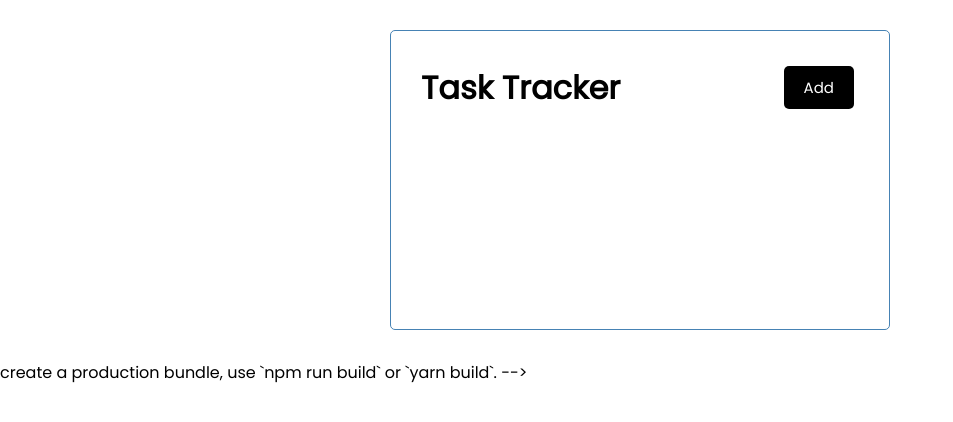
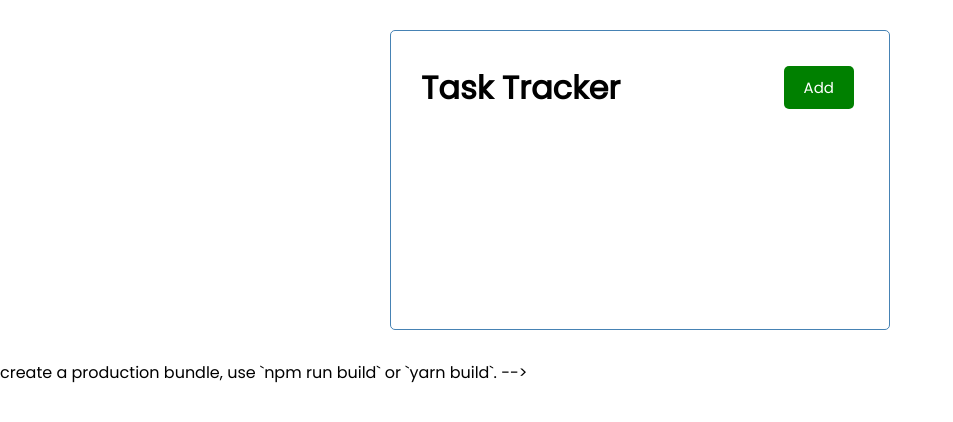
Before and after one commit to Rimce/react-task-tracker, a React (Create React App) app: page / in a window 1280 px wide. Shown: the top 422 px of the page, without its empty margins (0-953 px from the left). Built offline with nearby package versions, Linux system fonts and the light colour scheme.

Commit message:
Add Button component

```diff
--- /dev/null
+++ b/src/components/Button.js
@@ -0,0 +1,17 @@
+import PropTypes from 'prop-types'
+
+const Button = ({ color, text }) => {
+    return (
+        <button className='btn'
+            style={{ backgroundColor: color }}> {text}
+        </button >
+    )
+}
+Button.defaultProps = {
+    color: 'stellblue',
+}
+Button.propTypes = {
+    text: PropTypes.string,
+    color: PropTypes.string,
+}
+export default Button
--- a/src/components/Header.js
+++ b/src/components/Header.js
@@ -1,11 +1,13 @@
 import PropTypes from 'prop-types'
+import Button from './Button'
 
 
 const Header = ({ title }) => {
     return (
         <header className='header'>
             <h1> {title} </h1>
-            <button className='btn'>  Add </button>
+
+            <Button color='green' text='Add' />
         </header >
     )
 }
```
Also changed, not shown: 1 other file (tests, documents, lock files or other folders).
